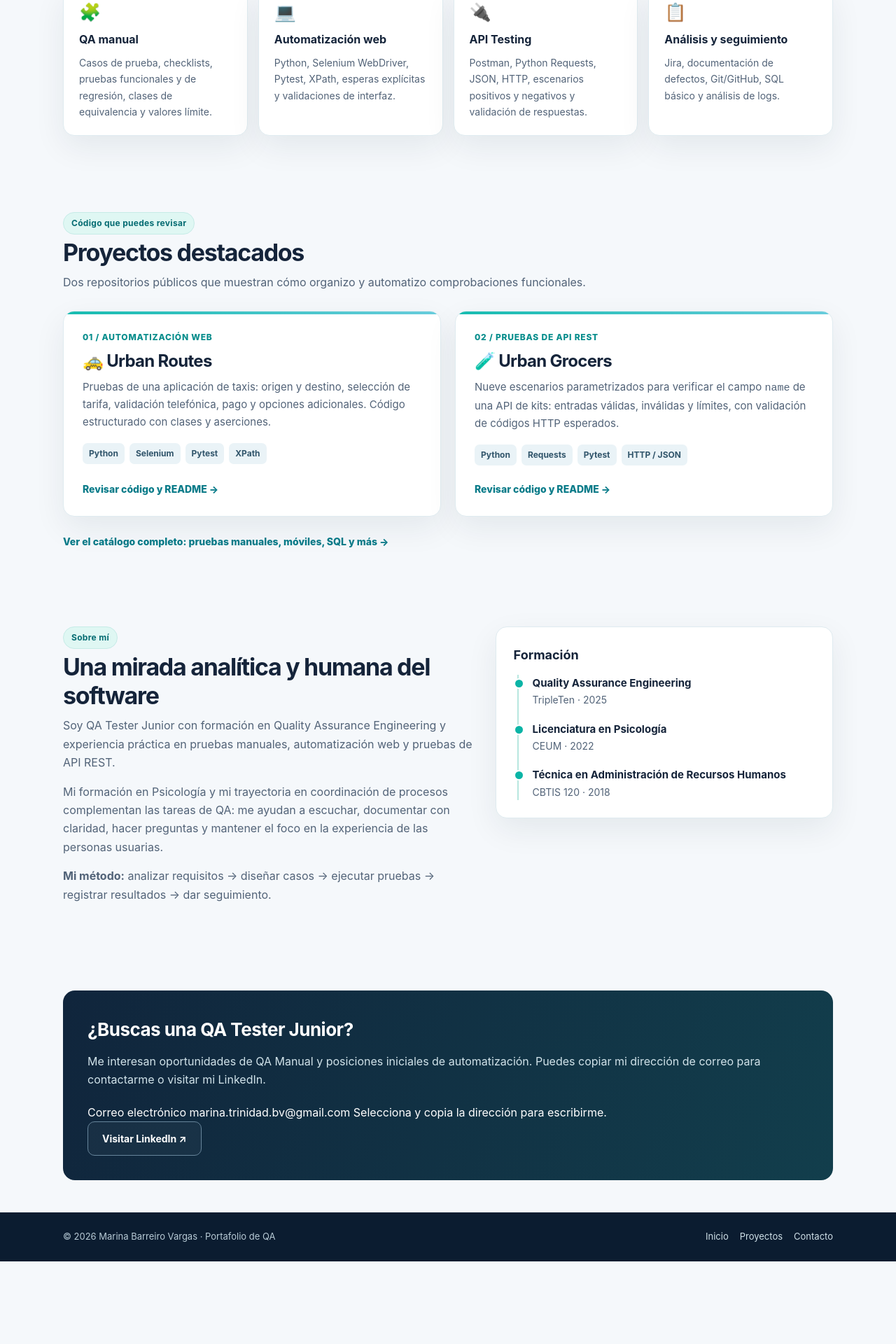
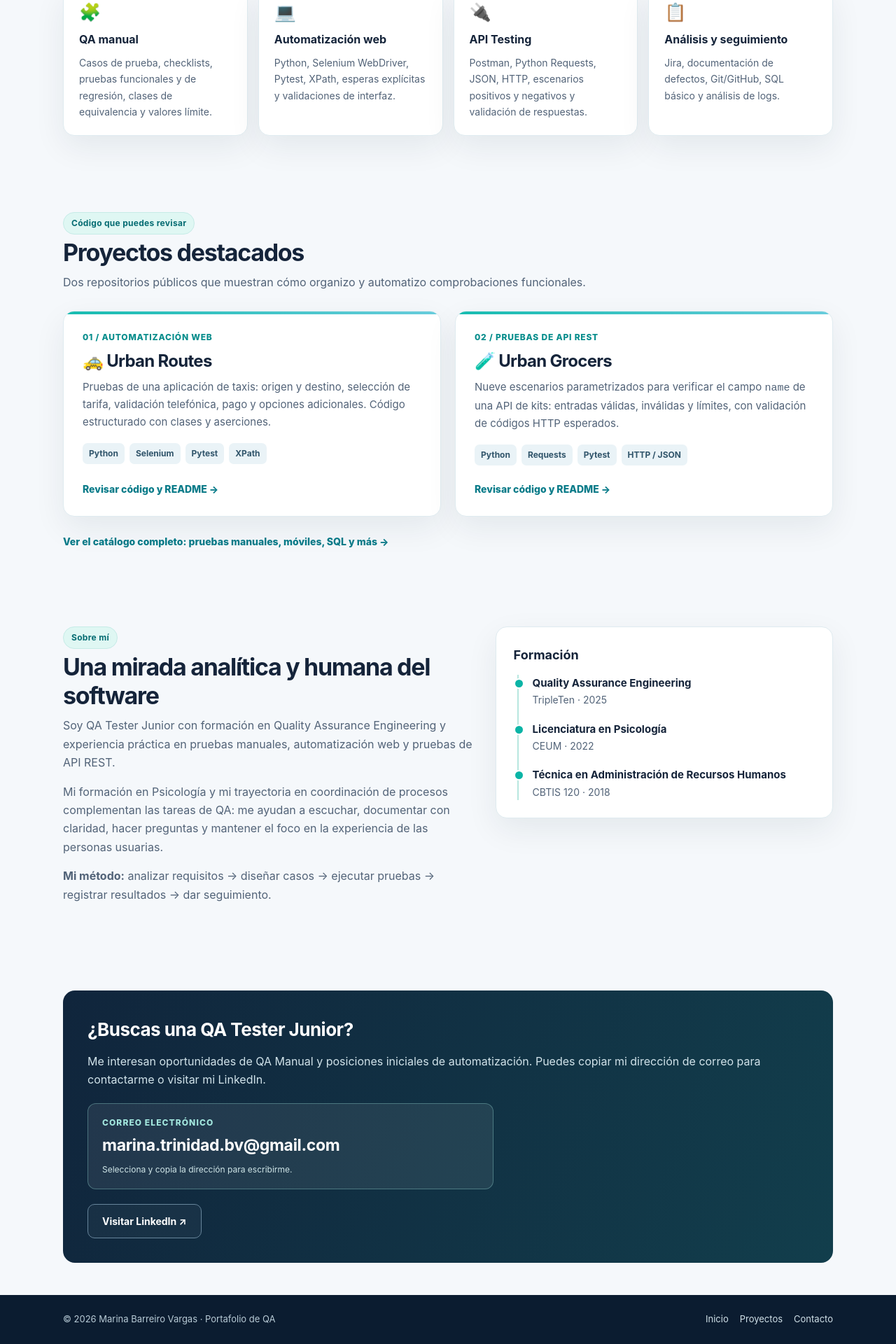
Before and after one commit to Chopiwix/Portafolio, a Jekyll site: the page built from index.md, in a window 1280 px wide. Shown: the part 800-2720 px from the top of the page at 70% size. Built offline with Jekyll 4.4.1, drawn with Linux system fonts in a browser that asks for light colours; before the commit the page ends 2602 px from its top, so only the background shows below that.

Commit message:
fix(contact): mostrar correo visible y navegación funcional sin mailto

```diff
--- a/assets/css/portfolio.css
+++ b/assets/css/portfolio.css
@@ -106,3 +106,11 @@ a:focus-visible { outline:3px solid #41d4c1; outline-offset:3px }
  .footer-content { flex-direction:column; align-items:flex-start }
 }
 @media (prefers-reduced-motion:reduce) { html {scroll-behavior:auto} .button {transition:none} }
+
+
+/* Dirección de contacto visible, seleccionable y legible sin aplicaciones de correo */
+#contacto { scroll-margin-top:22px }
+.contact-email-block { display:flex; flex-direction:column; align-items:flex-start; gap:5px; background:rgba(255,255,255,.08); border:1px solid rgba(156,229,221,.34); border-radius:12px; padding:17px 20px; margin:16px 0 21px; max-width:580px }
+.contact-email-label { font-size:12px; text-transform:uppercase; letter-spacing:.09em; color:#a2e7de; font-weight:800 }
+.contact-email { color:#fff; font-size:clamp(17px,2.3vw,23px); font-weight:750; letter-spacing:-.015em; overflow-wrap:anywhere; user-select:text; -webkit-user-select:text; cursor:text }
+.contact-email-hint { color:#d0e6e8; font-size:12px }
```
